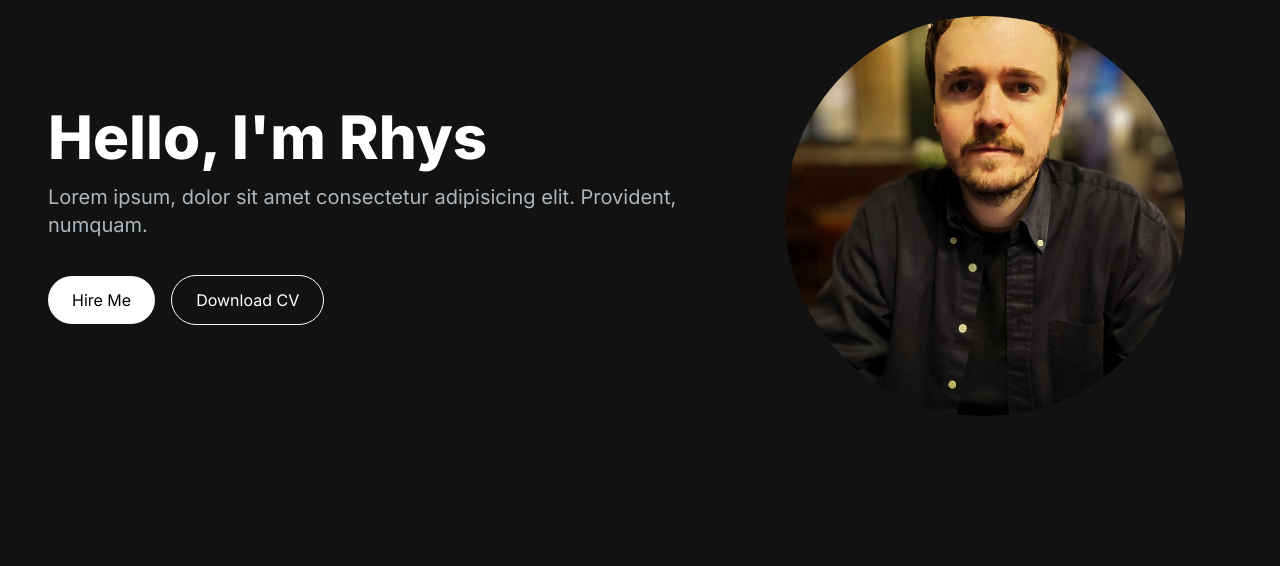
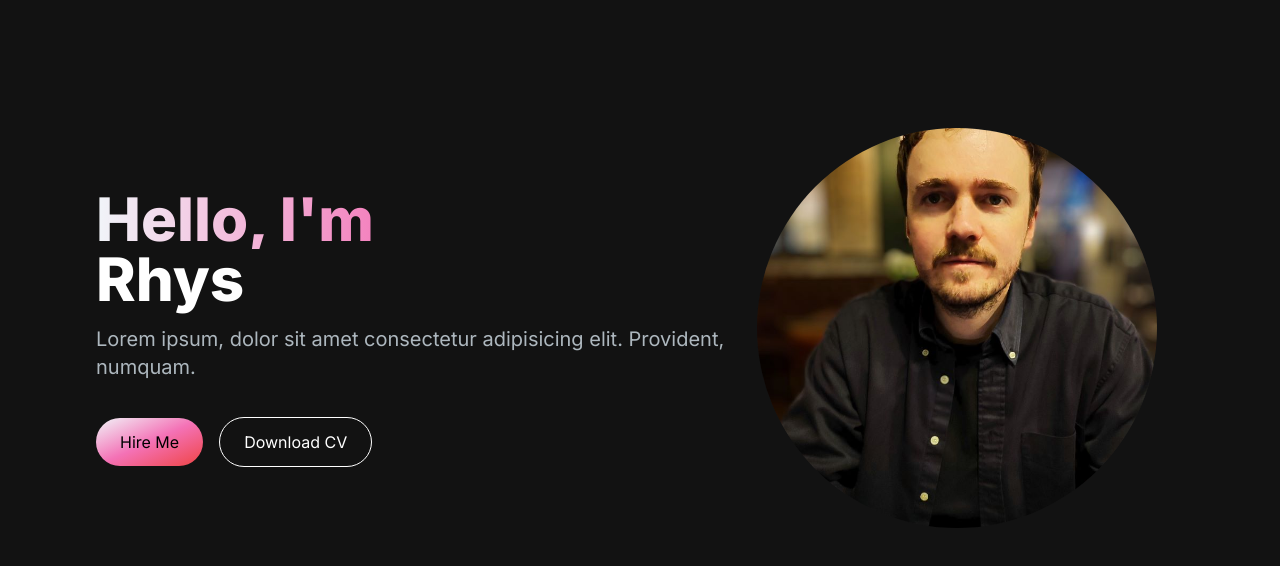
Before and after one commit to rhysmoggs/portfolio2024, a Next.js app: page / in a window 1280 px wide. Shown: the top 566 px of the page. Built offline with nearby package versions, Linux system fonts and the light colour scheme.

Commit message:
add gradient to button and h1 hero txt

```diff
--- a/app/components/HeroSection.jsx
+++ b/app/components/HeroSection.jsx
@@ -4,20 +4,23 @@ import React from 'react'
 const HeroSection = () => {
   return (
     <section>
-      <div className='grid grid-cols-1 lg:grid-cols-12'>
-        <div className='col-span-7 place-self-center'>
-          <h1 className='text-white mb-4 text-4xl lg:text-6xl font-extrabold'>
-            Hello, I'm Rhys
+      <div className='grid grid-cols-1 sm:grid-cols-12'>
+        <div className='col-span-7 place-self-center text-center sm:text-left'>
+          <h1 className='text-white mb-4 text-4xl sm:text-5xl lg:text-6xl font-extrabold'>
+            <div className='text-transparent bg-clip-text bg-gradient-to-r from-slate-100 via-pink-400 to-red-500'>
+              Hello, I'm{' '}
+            </div>
+            Rhys
           </h1>
-          <p className='text-[#ADB7BE] text-lg mb-6 lg:text-xl'>
+          <p className='text-[#ADB7BE] text-base sm:text-lg mb-6 lg:text-xl'>
             Lorem ipsum, dolor sit amet consectetur adipisicing elit. Provident,
             numquam.
           </p>
           <div>
-            <button className='px-6 py-3 rounded-full mr-4 bg-white hover:bg-slate-200 text-black'>
+            <button className='px-6 py-3 w-full sm:w-fit rounded-full mr-4 bg-gradient-to-br from-slate-100 via-pink-400 to-red-500 hover:bg-slate-200 text-black'>
               Hire Me
             </button>
-            <button className='px-6 py-3 rounded-full bg-transparent hover:bg-slate-800 text-white border border-white mt-3'>
+            <button className='px-6 py-3 w-full sm:w-fit rounded-full bg-transparent hover:bg-slate-800 text-white border border-white mt-3'>
               Download CV
             </button>
           </div>
--- a/app/page.js
+++ b/app/page.js
@@ -3,7 +3,9 @@ import HeroSection from './components/HeroSection'
 export default function Home() {
   return (
     <main className='flex min-h-screen flex-col bg-[#121212] container mx-auto py-4 px-12'>
-      <HeroSection />
+      <div className='container mt-24 mx-auto px-12 py-4'>
+        <HeroSection />
+      </div>
     </main>
   )
 }
```
